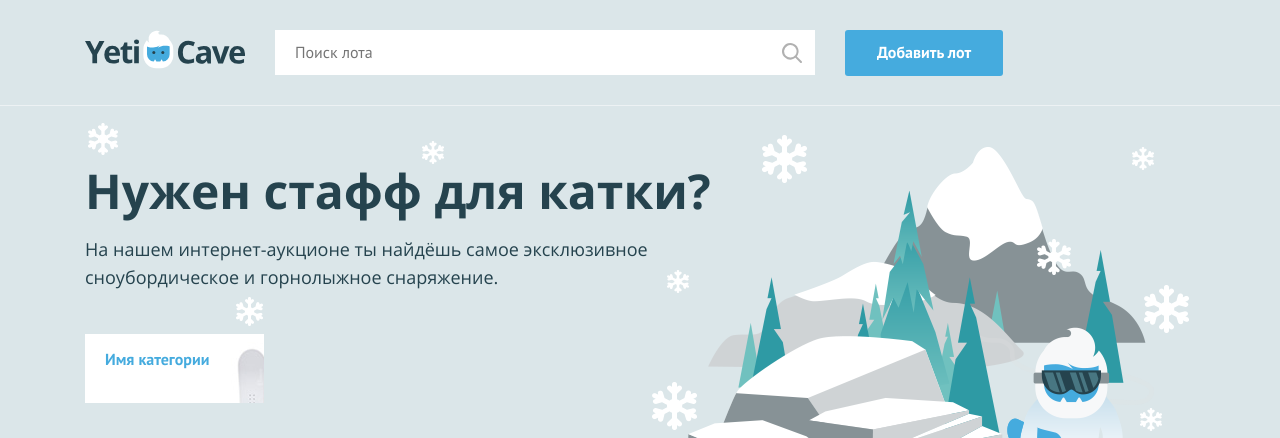
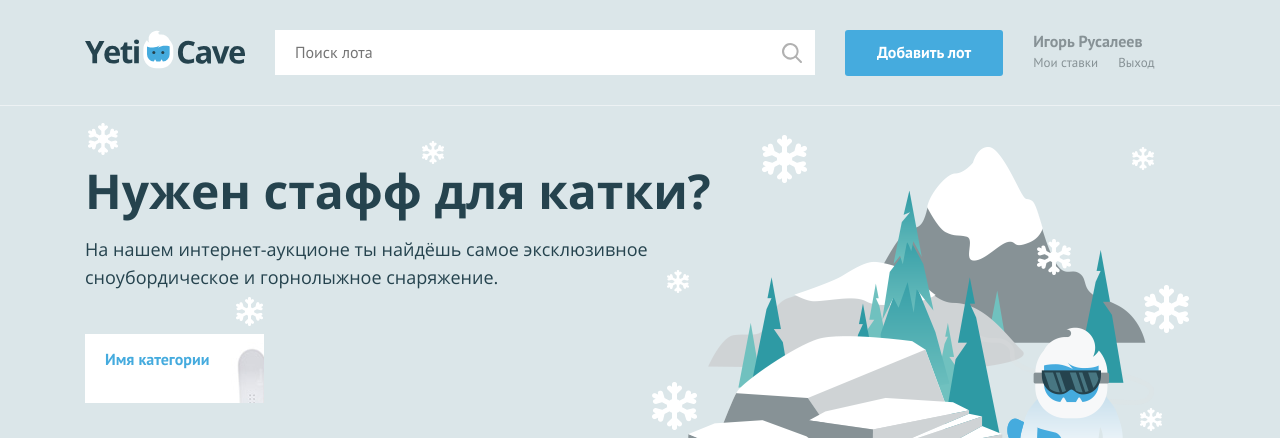
Before and after one commit to IgorRusaleev/605869-yeticave-10, a PHP site: page / in a window 1280 px wide. Shown: the top 438 px of the page. Run offline with PHP 8.4, Linux system fonts and the light colour scheme.

Commit message:
Первое задание с условием

```diff
--- a/index.php
+++ b/index.php
@@ -1,7 +1,7 @@
 <?php
 $is_auth = rand(0, 1);
 
-$user_name = ''; // укажите здесь ваше имя
+$user_name = 'Игорь Русалеев'; // укажите здесь ваше имя
 ?>
 <!DOCTYPE html>
 <html lang="ru">
@@ -30,6 +30,23 @@ $user_name = ''; // укажите здесь ваше имя
 
         <!-- здесь должен быть PHP код для показа меню и данных пользователя -->
 
+			 <?php if ($is_auth = 1): ?>
+             <div class="user-menu__logged">
+             <p><?php print($user_name); ?></p>
+             <a class="user-menu__bets" href="pages/my-bets.html">Мои ставки</a>
+             <a class="user-menu__logout" href="#">Выход</a>
+             </div>
+
+			 <?php elseif ($is_auth = 0): ?>
+			 <ul class="user-menu__list">
+             <li class="user-menu__item">
+             <a href="#">Регистрация</a>
+             </li>
+             <li class="user-menu__item">
+             <a href="#">Вход</a>
+             </li>
+             </ul>
+			 <?php endif; ?>
         </nav>
     </div>
 </header>
```
